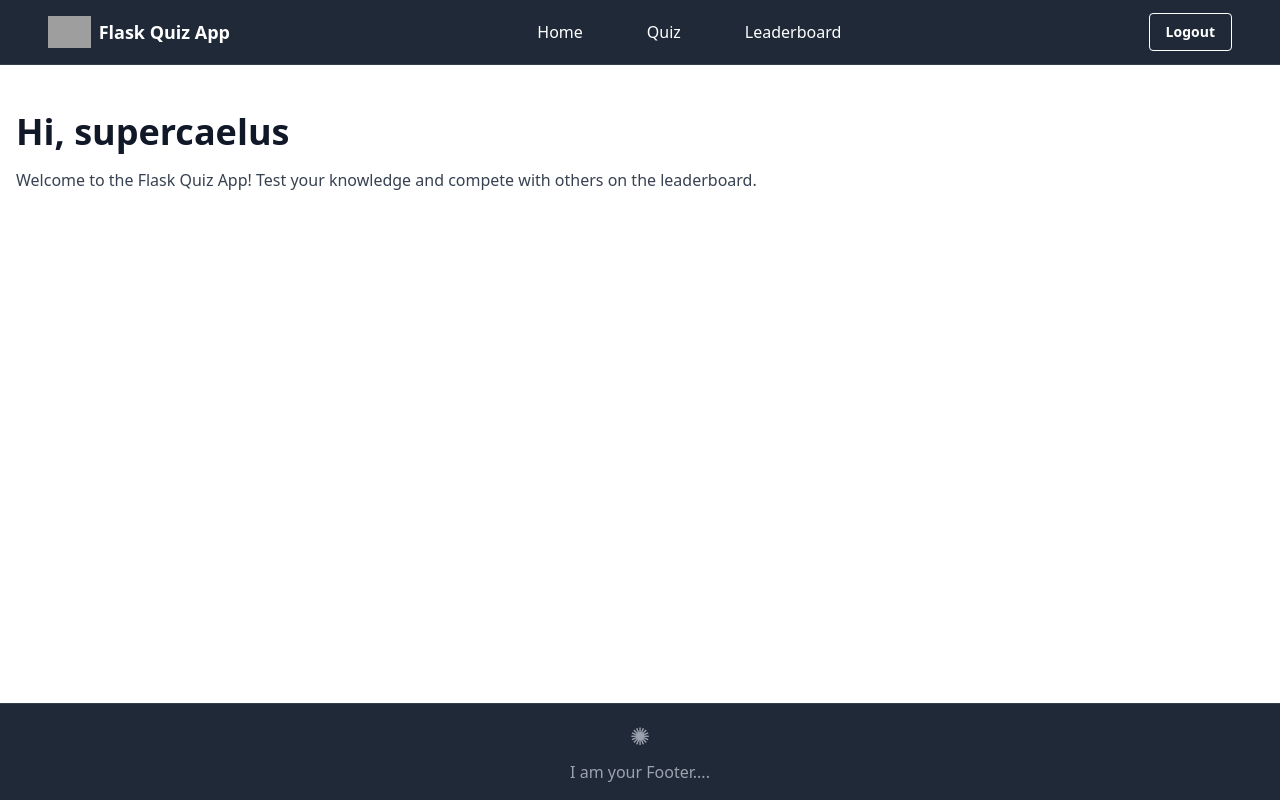
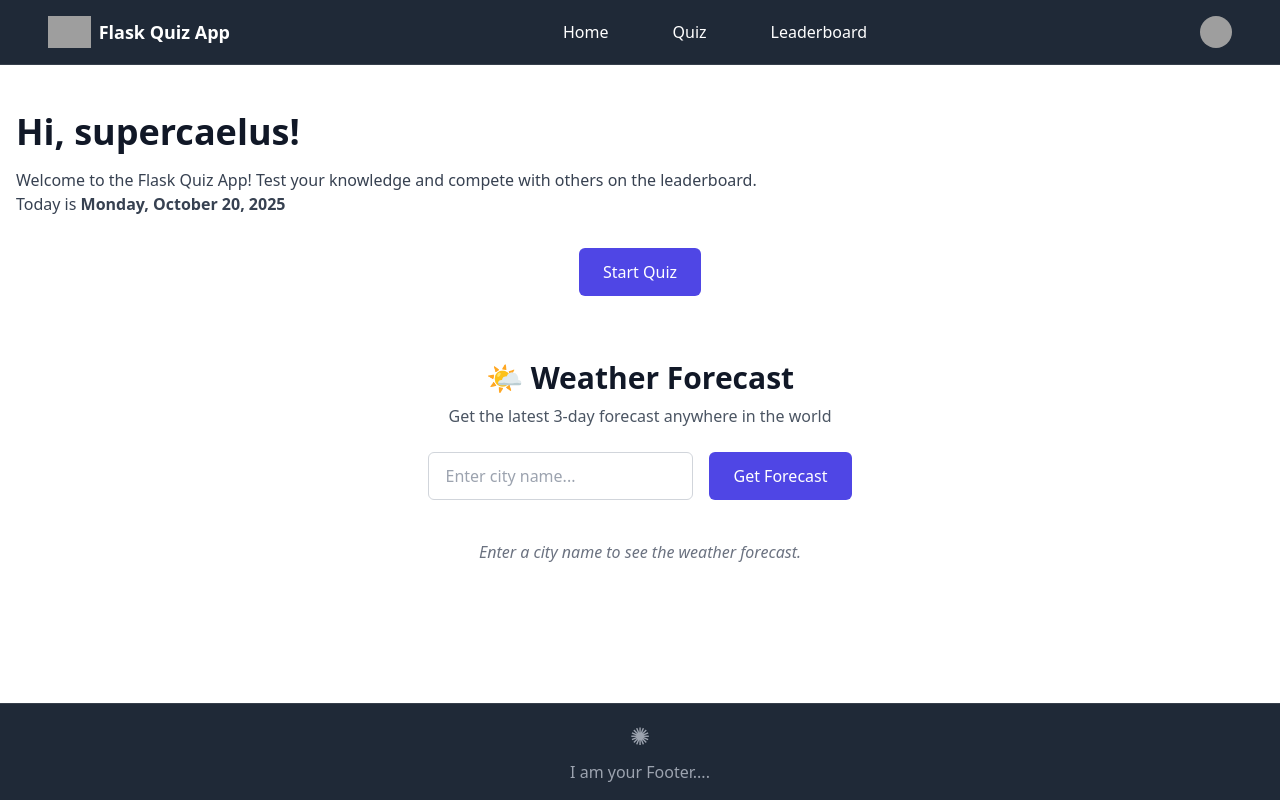
Before and after one commit to Chromium05/Flask-Quiz-Web-App, a Flask app: page / in a window 1280 px wide. Run offline with Flask 3, Linux system fonts and the light colour scheme; a user stored in the database is signed in; some libraries are stand-ins or nearby versions; grey boxes are pictures that could not be loaded.

Commit message:
Add Weather Functionality

```diff
--- a/website/auth.py
+++ b/website/auth.py
@@ -52,7 +52,8 @@ def register():
             new_user = User(username=username, email=email, password=generate_password_hash(password1, method='scrypt', salt_length=16))
             db.session.add(new_user)
             db.session.commit()
-            login_user(user, remember=True)
+            # login the newly created user (not the `user` variable which is None)
+            login_user(new_user, remember=True)
             flash("Account created successfully!", category="success")
             return redirect(url_for('views.home'))
 
--- a/website/templates/base.html
+++ b/website/templates/base.html
@@ -45,8 +45,9 @@
 
         <!-- Right side -->
         <div class="flex items-center space-x-4">
-          <!-- Profile Dropdown
+          <!-- Profile Dropdown -->
           <div class="relative">
+            {% if user.is_authenticated %}
             <button id="user-menu-button" class="flex rounded-full focus:outline-none focus:ring-2 focus:ring-indigo-500">
               <img class="h-8 w-8 rounded-full"
                 src="https://images.unsplash.com/photo-1472099645785-5658abf4ff4e?auto=format&fit=facearea&facepad=2&w=256&h=256&q=80"
@@ -56,13 +57,11 @@
             <div id="user-menu" class="hidden absolute right-0 mt-2 w-48 rounded-md bg-gray-800 py-1 shadow-lg ring-1 ring-black/5">
               <a href="#" class="block px-4 py-2 text-sm text-gray-300 hover:bg-white/5">Your Profile</a>
               <a href="#" class="block px-4 py-2 text-sm text-gray-300 hover:bg-white/5">Settings</a>
-              <a href="#" class="block px-4 py-2 text-sm text-gray-300 hover:bg-white/5">Sign out</a>
-            </div> -->
+              <a href="/logout" class="block px-4 py-2 text-sm text-gray-300 hover:bg-white/5">Logout</a>
+            </div>
             <div class="hidden sm:flex space-x-4">
-                {% if user.is_authenticated %}
-                  <a href="/logout" class="bg-transparent hover:bg-gradient-to-r from-violet-600 to-indigo-600 text-white font-semibold hover:text-white py-2 px-4 border border-white hover:border-transparent rounded text-sm transition duration-300 ease-in-out">Logout</a>
             {% else %}
-                  <a href="/login" class="bg-indigo-600 hover:bg-gradient-to-r from-violet-600 to-indigo-600 text-gray-900 font-bold py-2 px-4 rounded text-sm transition-all">Login</a>
+              <a href="/login" class="bg-indigo-600 hover:bg-gradient-to-r from-violet-600 to-indigo-600 text-white font-bold py-2 px-4 rounded text-sm transition-all">Login</a>
               <a href="/register" class="bg-transparent hover:bg-gradient-to-r from-violet-600 to-indigo-600 text-white font-semibold hover:text-white py-2 px-4 border border-white hover:border-transparent rounded text-sm transition duration-300 ease-in-out">Register</a>
             {%  endif %}
             </div>
@@ -88,9 +87,11 @@
 
     <!-- Mobile Menu -->
     <div id="mobile-menu" class="sm:hidden hidden px-2 pt-2 pb-3 space-y-1">
-      <a href="#" class="block rounded-md bg-gray-950/50 px-3 py-2 text-base font-medium text-white">Home</a>
+      {% if user.is_authenticated  %}
+        <a href="/" class="block rounded-md bg-gray-950/50 px-3 py-2 text-base font-medium text-white">Home</a>
         <a href="#" class="block rounded-md px-3 py-2 text-base font-medium text-gray-300 hover:bg-white/5 hover:text-white">Quiz</a>
         <a href="#" class="block rounded-md px-3 py-2 text-base font-medium text-gray-300 hover:bg-white/5 hover:text-white">Leaderboard</a>
+      {% endif %}
     </div>
   </nav>
 
@@ -142,7 +143,7 @@
     const mobileMenu = document.getElementById("mobile-menu");
     const menuOpenIcon = document.getElementById("menu-open");
     const menuCloseIcon = document.getElementById("menu-close");
-    const closeButtons = document.querySelectorAll(".close");
+    const closeButtons = document.getElementsByClassName(".close");
 
     userMenuBtn.addEventListener("click", () => {
       userMenu.classList.toggle("hidden");
@@ -154,9 +155,18 @@
       menuCloseIcon.classList.toggle("hidden");
     });
 
+    document.addEventListener('DOMContentLoaded', () => {
+      const closeButtons = document.querySelectorAll('.close');
       closeButtons.forEach(button => {
-      button.addEventListener("click", () => {
-        button.parentElement.parentElement.style.display = "none";
+        button.addEventListener('click', () => {
+          // Temukan elemen alert terdekat
+          const alertBox = button.closest('[role="alert"]');
+          if (alertBox) {
+            // Tambahkan animasi halus (opsional)
+            alertBox.classList.add('opacity-0', 'transition-opacity', 'duration-300');
+            setTimeout(() => alertBox.remove(), 300); // hapus elemen setelah animasi
+          }
+        });
       });
     });
   </script>
--- a/website/templates/index.html
+++ b/website/templates/index.html
@@ -1,6 +1,65 @@
 {% extends "base.html" %}
 
 {% block content %}
-    <h1 class="text-4xl font-bold text-gray-900">Hi, {{user.username}} </h1>
+    <h1 class="text-4xl font-bold text-gray-900">Hi, {{user.username}}!</h1>
     <p class="mt-4 text-gray-700">Welcome to the Flask Quiz App! Test your knowledge and compete with others on the leaderboard.</p>
+    <p class="text-gray-700">Today is <span class="font-semibold">{{ today }}</span></p>
+
+    <div class="mt-8 text-center">
+        <a href="/quiz" class="inline-block bg-indigo-600 text-white px-6 py-3 rounded-md hover:bg-indigo-700 transition text-center">
+            Start Quiz
+        </a>
+    </div>
+
+    <!-- 🌤️ Weather Forecast Section -->
+    <div class="mt-16">
+    <h2 class="text-3xl font-bold text-gray-900 text-center mb-2">🌤️ Weather Forecast</h2>
+    <p class="text-gray-600 text-center mb-6">Get the latest 3-day forecast anywhere in the world</p>
+
+    <!-- 🔍 Search Form -->
+    <form action="/" method="POST" class="flex justify-center mb-10">
+        <input
+        type="text"
+        name="city"
+        id="city"
+        placeholder="Enter city name..."
+        class="px-4 py-2 border border-gray-300 rounded-md focus:outline-none focus:ring-2 focus:ring-indigo-500"
+        autocomplete="off"
+        />
+        <button
+        type="submit"
+        class="inline-block bg-indigo-600 text-white px-6 py-3 rounded-md hover:bg-indigo-700 transition text-center ml-4">
+        Get Forecast
+        </button>
+    </form>
+
+    {% if city %}
+    <h3 class="text-center text-2xl font-semibold text-gray-800 mb-6">{{ city|title }}</h3>
+    {% endif %}
+
+    {% if weather %}
+    <div class="grid grid-cols-1 sm:grid-cols-2 lg:grid-cols-3 gap-8 px-4">
+        {% for day in weather %}
+        <div class="card bg-white shadow-lg hover:shadow-2xl transition rounded-2xl p-6 border border-gray-100 hover:-translate-y-1 duration-300">
+        <div class="flex flex-col items-center text-center">
+            <h3 class="text-xl font-semibold text-gray-800 mb-1">{{ day.date }}</h3>
+            <img
+            src="http://openweathermap.org/img/wn/{{ day.icon }}@4x.png"
+            alt="Weather icon"
+            class="mt-2 w-24 h-24"
+            />
+            <p class="text-3xl font-bold text-indigo-600 mt-2">{{ day.temp_max }}°C</p>
+            <p class="text-gray-700 capitalize">{{ day.condition }}</p>
+            <div class="mt-3 flex justify-center gap-4 text-gray-600 text-sm">
+            <span>💧 {{ day.humidity }}%</span>
+            <span>💨 {{ day.wind_speed }} m/s</span>
+            </div>
+        </div>
+        </div>
+        {% endfor %}
+    </div>
+    {% else %}
+    <p class="text-center text-gray-500 mt-8 italic">Enter a city name to see the weather forecast.</p>
+    {% endif %}
+    </div>
 {% endblock %}
--- a/website/templates/login.html
+++ b/website/templates/login.html
@@ -1,5 +1,6 @@
-{% extends "base.html" %}  {% block content
-%}
+{% extends "base.html" %}
+
+{% block content %}
 <h1 class="text-4xl font-bold text-gray-900 text-center">Login</h1>
 <div class="w-full max-w-xl mx-auto mt-4">
   <form class="bg-white shadow-md rounded px-8 pt-6 pb-8 mb-4" method="POST">
--- a/website/views.py
+++ b/website/views.py
@@ -1,10 +1,48 @@
-from flask import Blueprint, render_template
+from flask import Blueprint, render_template, request, flash
 from flask_login import login_user, logout_user, login_required, current_user
+import requests, datetime
 from . import db
 
 views = Blueprint('views', __name__)
 
-@views.route("/")
+@views.route("/", methods=["POST", "GET"])
 @login_required
 def home():
-    return render_template("index.html", user=current_user)
+    today = datetime.date.today().strftime("%A, %B %d, %Y")
+    # Data cuaca
+    forecasts = []
+    city = ''
+
+    if request.method == "POST":
+        city = request.form.get('city')
+        url = f"http://api.openweathermap.org/data/2.5/forecast?q={city.lower()}&appid=2d1e72652c7e27411c16bba3bcbd0192&units=metric"
+        response = requests.get(url)
+        data = response.json()
+
+        if data.get("cod") != "200":
+            flash("City not found. Please try again.", category="error")
+            return render_template("index.html", weather=None)
+        else:
+            grouped_forecast = {}
+            for entry in data['list']:
+                date = entry['dt_txt'].split(' ')[0]
+                if date not in grouped_forecast:
+                    grouped_forecast[date] = []
+                grouped_forecast[date].append(entry)
+
+            for i, (date, entries) in enumerate(grouped_forecast.items()):
+                if i >= 3: # ambil hanya 3 hari pertama
+                    break
+
+                day_forecast = {
+                    'date': date,
+                    'temp_min': min(entry['main']['temp_min'] for entry in entries),
+                    'temp_max': max(entry['main']['temp_max'] for entry in entries),
+                    'humidity' : entries[0]['main']['humidity'],
+                    'condition': entries[0]['weather'][0]['main'],
+                    'description': entries[0]['weather'][0]['description'],
+                    'icon': entries[0]['weather'][0]['icon']
+                }
+                forecasts.append(day_forecast)
+
+    return render_template("index.html", user=current_user, today=today, weather=forecasts, city=(city.title() if city else ''))
```
Also changed, not shown: website/database.db. Lines whose indentation alone changed are shown as unchanged.
